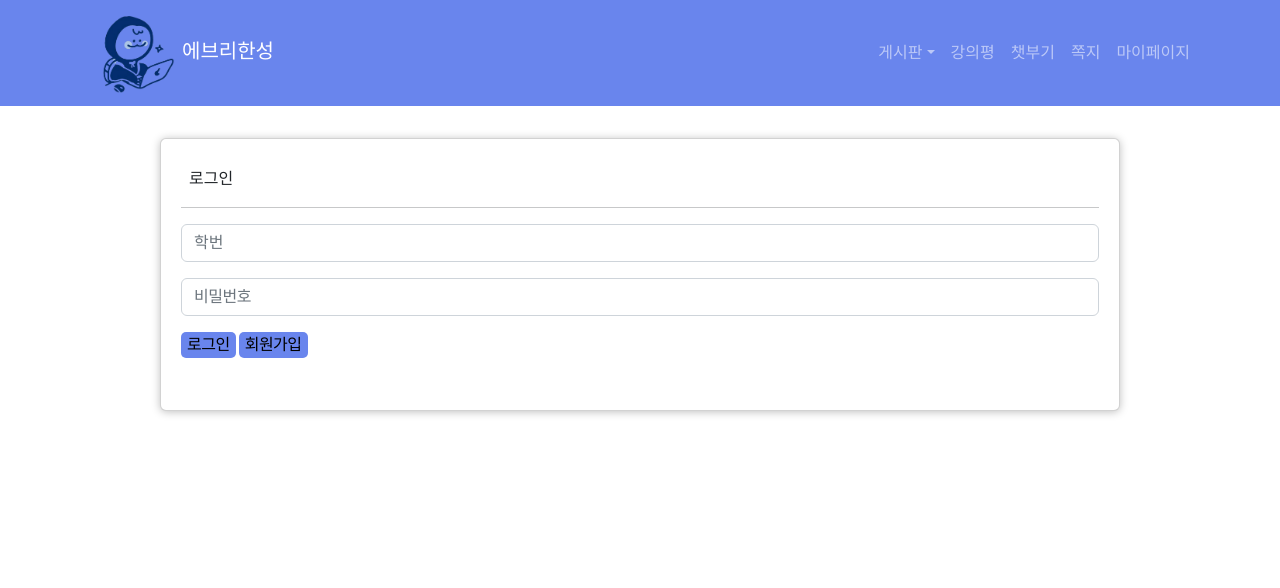
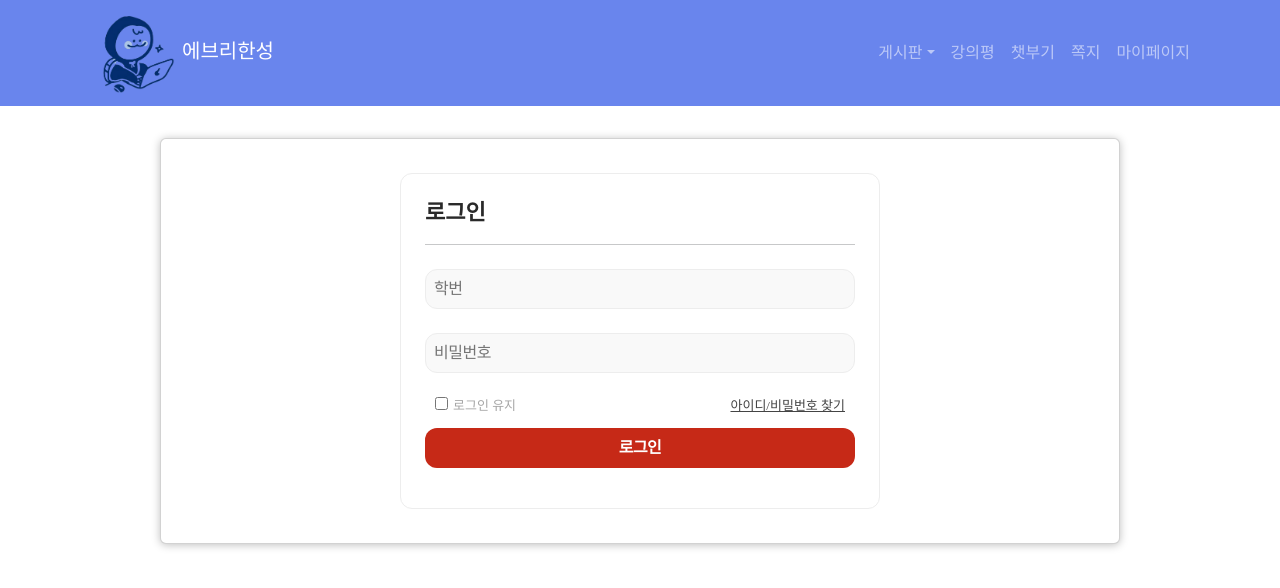
Before and after one commit to minseokiim/everyHansung_Front, a React (Create React App) app: page /login in a window 1280 px wide. Shown: the top 588 px of the page. Built offline with nearby package versions, Linux system fonts and the light colour scheme; a web font is replaced by a local one.

Commit message:
login 화면 구현 수정

```diff
--- a/src/loginPage/LoginPage.css
+++ b/src/loginPage/LoginPage.css
@@ -1,4 +1,26 @@
-.login-back {
+.find {
+    float: right;
+    padding-right: 10px;
+    height: 15px;
+    line-height: 15px;
+}
+
+.find a {
+    color: #444444;
+    font-size: 13px;
+}
+
+label.autologin {
+  display: block;
+  float: left;
   display: inline-block;
-  text-align: center;
+  padding-left: 10px;
+  height: 15px;
+  line-height: 15px;
+  color: #a6a6a6;
+  font-size: 13px;
 }
+
+label.autologin input {
+  margin-right: 5px;
+}
--- a/src/loginPage/LoginPage.js
+++ b/src/loginPage/LoginPage.js
@@ -1,6 +1,7 @@
 import { useState } from "react";
 import { useNavigate } from "react-router-dom";
 import axios from "axios";
+import "./LoginPage.css";
 
 const LoginPage = () => {
   const move = useNavigate();
@@ -11,7 +12,7 @@ const LoginPage = () => {
     e.preventDefault();
 
     if (studentId.trim().length === 0) {
-      alert("아이디를 입력하세요");
+      alert("학번을 입력하세요");
       return;
     } else if (passwd.trim().length === 0) {
       alert("비밀번호를 입력하세요");
@@ -30,14 +31,14 @@ const LoginPage = () => {
   };
 
   return (
-    <div className="lec-back">
+    <div id="register-container">
       <div className="mb-3">
-        <label className="form-label m-2 mb-0"> 로그인</label>
+      <h2>로그인</h2>
         <hr />
 
-        <div className="mb-3">
+        <div className="input">
           <input
-            className="form-control"
+            type="text"
             value={studentId}
             onChange={(e) => {
               setStudentId(e.target.value);
@@ -46,9 +47,8 @@ const LoginPage = () => {
           ></input>
         </div>
 
-        <div className="mb-3">
+        <div className="input">
           <input
-            className="form-control"
             type="password"
             value={passwd}
             onChange={(e) => {
@@ -58,19 +58,16 @@ const LoginPage = () => {
           ></input>
         </div>
 
-        <button className="lec-button mb-3" type="submit" onClick={onSubmit}>
-          로그인
-        </button>
+        <div className="input">
+          <label className="autologin"><input type="checkbox" name="autologin" value="1" />로그인 유지</label>
+          <p className="find">
+            <a href="/forgot">아이디/비밀번호 찾기</a>
+          </p>
+          <button className="lec-button mb-3" type="submit" onClick={onSubmit}>
+            로그인
+          </button>
+        </div>
 
-        <button
-          className="lec-button mb-3"
-          type="submit"
-          onClick={() => {
-            move("/register");
-          }}
-        >
-          회원가입
-        </button>
       </div>
     </div>
   );
```
